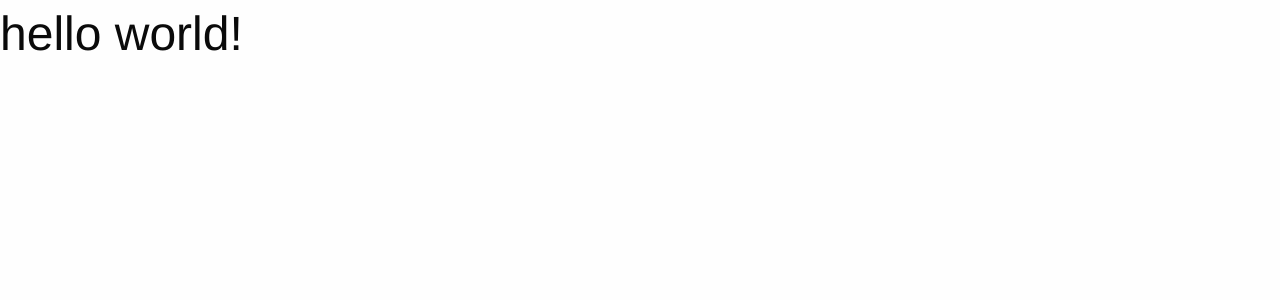
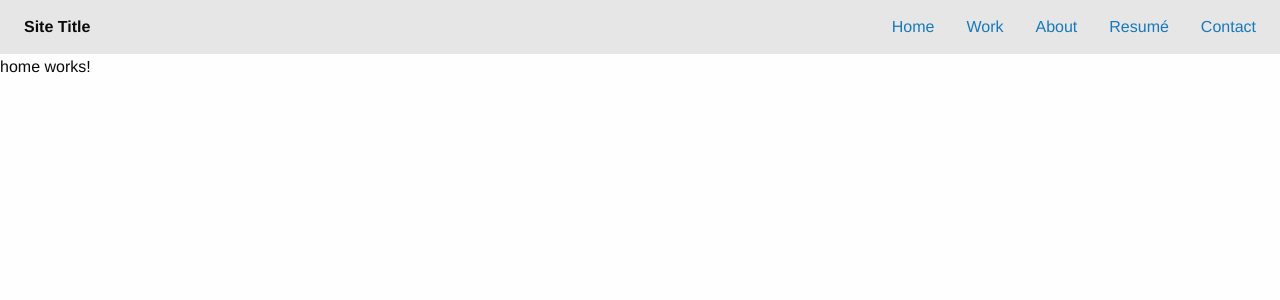
Before and after one commit to antonio666917/arod.us-ngx, an Angular app: page /home in a window 1280 px wide. Shown: the top 300 px of the page. Built offline with nearby package versions, Linux system fonts and the light colour scheme.

Commit message:
Initialize routing module and main navigation

```diff
--- /dev/null
+++ b/src/app/app-routing.module.ts
@@ -0,0 +1,32 @@
+import { NgModule } from '@angular/core';
+import { RouterModule, Routes } from '@angular/router';
+
+import { HomeComponent } from './home/home.component';
+import { PageNotFoundComponent } from './page-not-found/page-not-found.component';
+
+const appRoutes: Routes = [
+  {
+    path: 'home',
+    component: HomeComponent
+  },
+  {
+    path: '',
+    redirectTo: '/home',
+    pathMatch: 'full'
+  },
+  {
+    path: '**',
+    component:
+    PageNotFoundComponent
+  }
+];
+
+@NgModule({
+  imports: [
+    RouterModule.forRoot(appRoutes)
+  ],
+  exports: [
+    RouterModule
+  ]
+})
+export class AppRoutingModule {}
--- a/src/app/app.component.html
+++ b/src/app/app.component.html
@@ -1 +1,22 @@
-<h1>hello world!</h1>
+<header class="row">
+  <div class="large-12 columns">
+    <div class="top-bar">
+      <div class="top-bar-left">
+        <ul class="menu">
+          <li class="menu-text">Site Title</li>
+        </ul>
+      </div>
+      <div class="top-bar-right">
+        <ul class="menu">
+          <li><a routerLink="/home" routerLinkActive="active">Home</a></li>
+          <li><a routerLink="/work" routerLinkActive="active">Work</a></li>
+          <li><a routerLink="/about" routerLinkActive="active">About</a></li>
+          <li><a routerLink="/resume" routerLinkActive="active">Resumé</a></li>
+          <li><a routerLink="/contact" routerLinkActive="active">Contact</a></li>
+        </ul>
+      </div>
+    </div>
+  </div>
+</header>
+
+<router-outlet></router-outlet>
--- /dev/null
+++ b/src/app/home/home.component.html
@@ -0,0 +1,3 @@
+<p>
+  home works!
+</p>
--- /dev/null
+++ b/src/app/home/home.component.ts
@@ -0,0 +1,15 @@
+import { Component, OnInit } from '@angular/core';
+
+@Component({
+  selector: 'app-home',
+  templateUrl: './home.component.html',
+  styleUrls: ['./home.component.scss']
+})
+export class HomeComponent implements OnInit {
+
+  constructor() { }
+
+  ngOnInit() {
+  }
+
+}
--- /dev/null
+++ b/src/app/page-not-found/page-not-found.component.html
@@ -0,0 +1,3 @@
+<p>
+  page-not-found works!
+</p>
--- /dev/null
+++ b/src/app/page-not-found/page-not-found.component.ts
@@ -0,0 +1,15 @@
+import { Component, OnInit } from '@angular/core';
+
+@Component({
+  selector: 'app-page-not-found',
+  templateUrl: './page-not-found.component.html',
+  styleUrls: ['./page-not-found.component.scss']
+})
+export class PageNotFoundComponent implements OnInit {
+
+  constructor() { }
+
+  ngOnInit() {
+  }
+
+}
```
Also changed, not shown: src/app/app.module.ts (+9 -5 lines), src/app/home/home.component.scss (added), src/app/page-not-found/page-not-found.component.scss (added), 2 other files (tests, documents, lock files or other folders).
